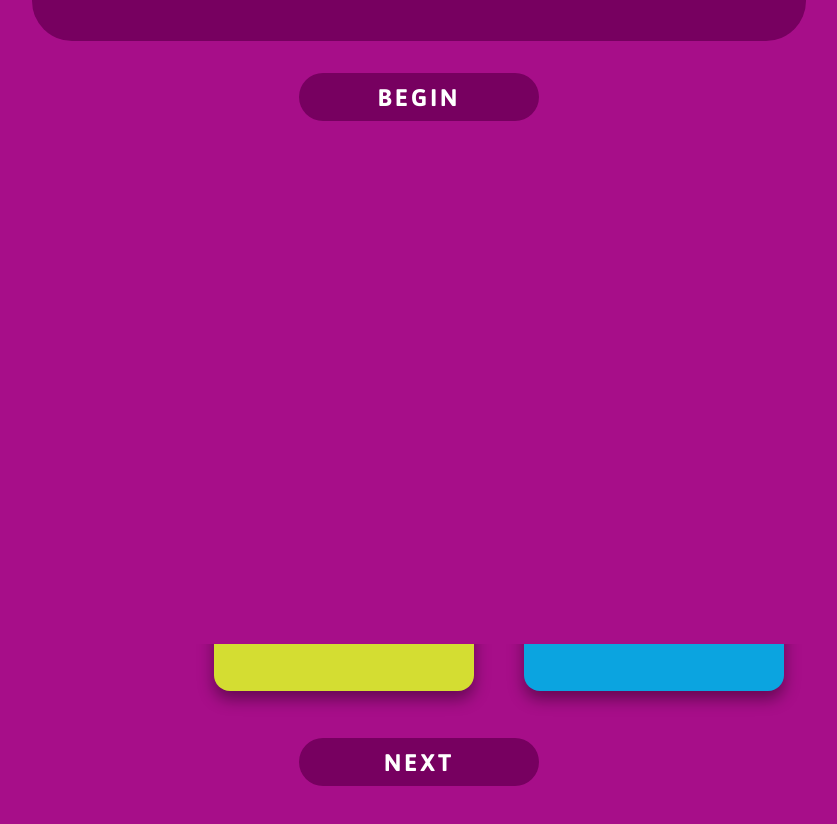
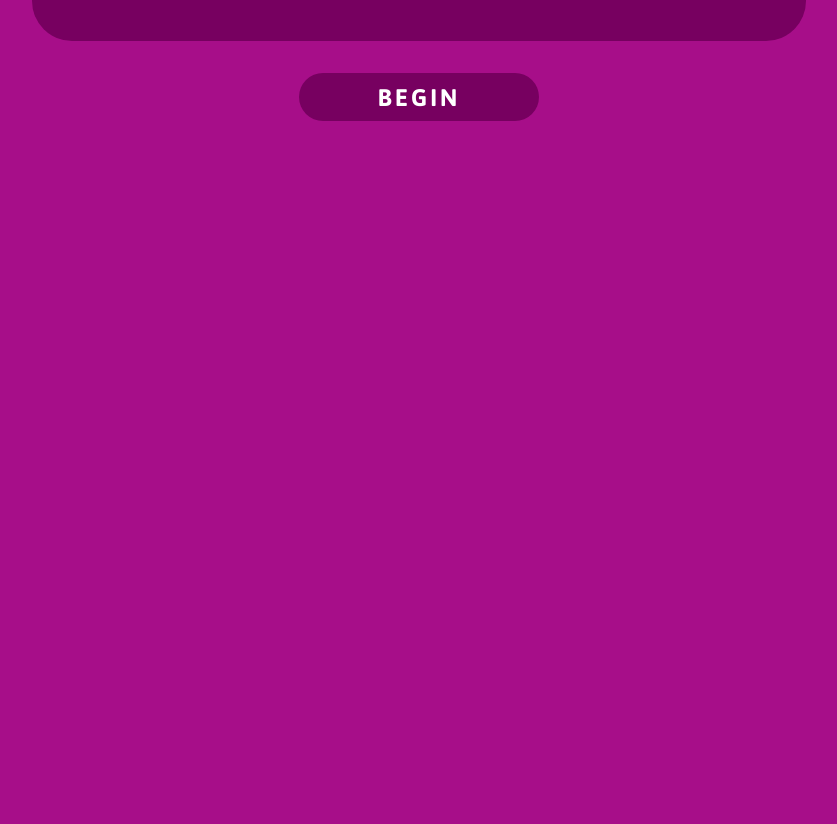
Before and after one commit to mallmsy/quizzle-app, a React (Create React App) app: page / in a window 1280 px wide. Shown: the part 220-1044 px from the top of the page, without its empty margins (221-1058 px from the left). After the commit the page ends 910 px from the top, so only its background shows below. Built offline with nearby package versions, Linux system fonts and the light colour scheme.

Commit message:
changed visibility of components before quiz start

```diff
--- a/src/App.js
+++ b/src/App.js
@@ -73,9 +73,11 @@ class App extends React.Component {
     return (
       <div className="main">
         <Welcome begin={this.begin} started={this.state.started}/>
+
         <ProgressBar
         currentQuestion={this.state.currentQuestion}
-        numQuestions={this.state.numQuestions}/>
+        numQuestions={this.state.numQuestions}
+        started={this.state.started}/>
 
         {this.state.completed
           ?
@@ -88,13 +90,15 @@ class App extends React.Component {
           numQuestions={this.state.numQuestions}
           completed={this.state.completed}
           collectAnswer={this.collectAnswer}
-          selectedAnswer={this.state.selectedAnswer}/>
+          selectedAnswer={this.state.selectedAnswer}
+          started={this.state.started}/>
         }
           <Next
           next={this.next}
           numQuestions={this.state.numQuestions}
           currentQuestion={this.state.currentQuestion}
-          completed={this.state.completed}/>
+          completed={this.state.completed}
+          started={this.state.started}/>
       </div>
     );
   }
--- a/src/components/Active.js
+++ b/src/components/Active.js
@@ -3,9 +3,9 @@ import Question from './Question.js';
 import AnswersContainer from './AnswersContainer.js';
 
 
-const Active = ({currentQuestion, numQuestions, completed, collectAnswer, selectedAnswer}) => {
+const Active = ({currentQuestion, numQuestions, completed, collectAnswer, selectedAnswer, started}) => {
   return (
-    <div>
+    <div id={started ? "" : "collapse"}>
       <Question question={currentQuestion.question}/>
 
       <AnswersContainer answers={currentQuestion.answers} correctAnswer={currentQuestion.correctAnswer}
--- a/src/components/Next.js
+++ b/src/components/Next.js
@@ -1,9 +1,9 @@
 import React from 'react';
 
 
-const Next = ({next, numQuestions, currentQuestion, completed}) => {
+const Next = ({next, numQuestions, currentQuestion, completed, started}) => {
   return (
-    <div className="next-button-wrapper">
+    <div className="next-button-wrapper" id={started ? "" : "collapse"}>
       {completed ? null :
 	       <div className="next-button" onClick={(e) => next(e)}>
 		       <p>{currentQuestion.id >= numQuestions ? "Finish" : "Next"}</p>
--- a/src/components/ProgressBar.js
+++ b/src/components/ProgressBar.js
@@ -1,11 +1,11 @@
 import React from 'react';
 
-const ProgressBar = ({currentQuestion, numQuestions}) => {
+const ProgressBar = ({currentQuestion, numQuestions, started}) => {
   let percentage = currentQuestion.id / numQuestions * 100;
   return (
 
     <div>
-      <div className="progress-bar__wrapper">
+      <div className="progress-bar__wrapper" id={started ? "" : "collapse"}>
           <div className="progress-bar">
             <div
             className="progress-bar--overlay"
--- a/src/index.css
+++ b/src/index.css
@@ -40,6 +40,7 @@ body {
 }
 
 #collapse {
+  opacity: 0;
   visibility: hidden;
 }
 
@@ -106,11 +107,11 @@ body {
 
 [class^="answers-box__answer--"] {
 	box-shadow: 0 .5rem 1rem rgba(0, 0, 0, .4);
-	font-size: 1.6rem;
+	font-size: 2rem;
 	display: table;
 
-  height: 15rem;
-	width: 15rem;
+  height: 9rem;
+	width: 14rem;
   padding: 10px;
   border-radius: 1rem;
 	text-align: center;
@@ -209,11 +210,13 @@ body {
   .answers-box {
     width: 100%;
     margin: 0 0 2rem 0;
+
   }
 
   [class^="answers-box__answer--"] {
     height: 8rem;
     width: 8rem;
+    font-size: 1.8rem;
   }
 }
 
```
